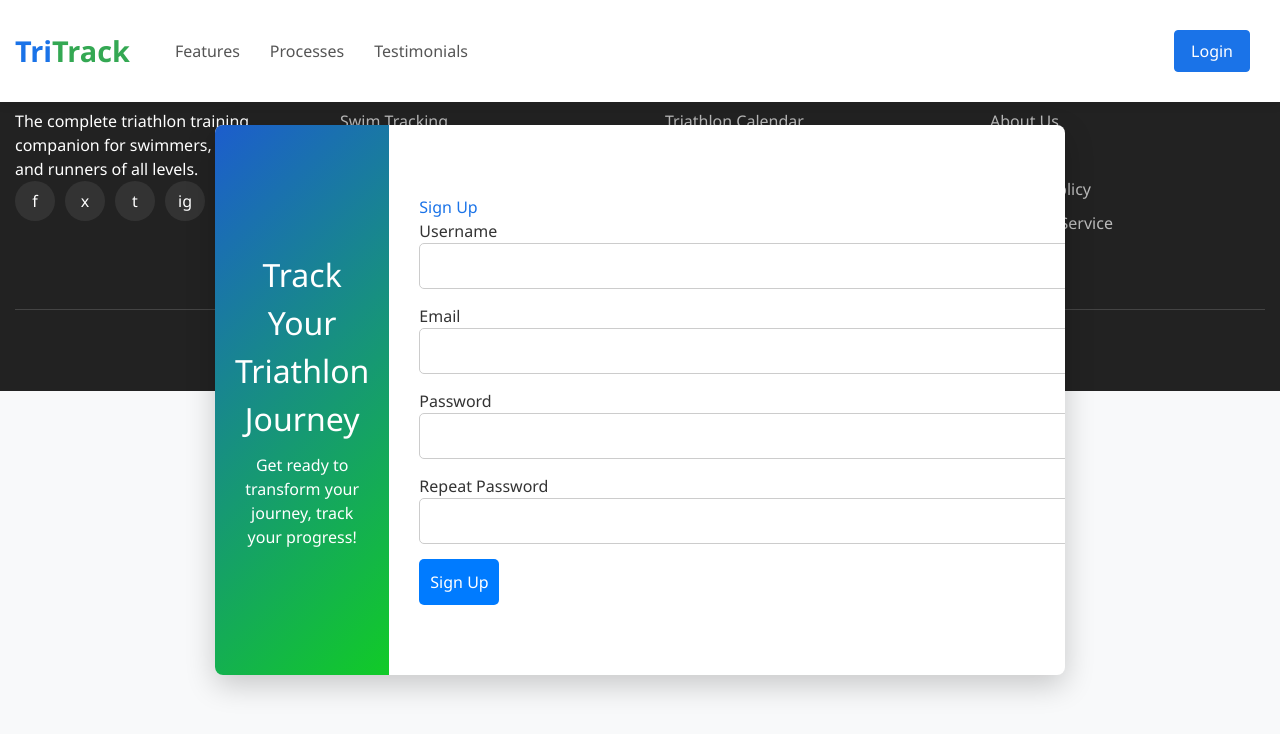
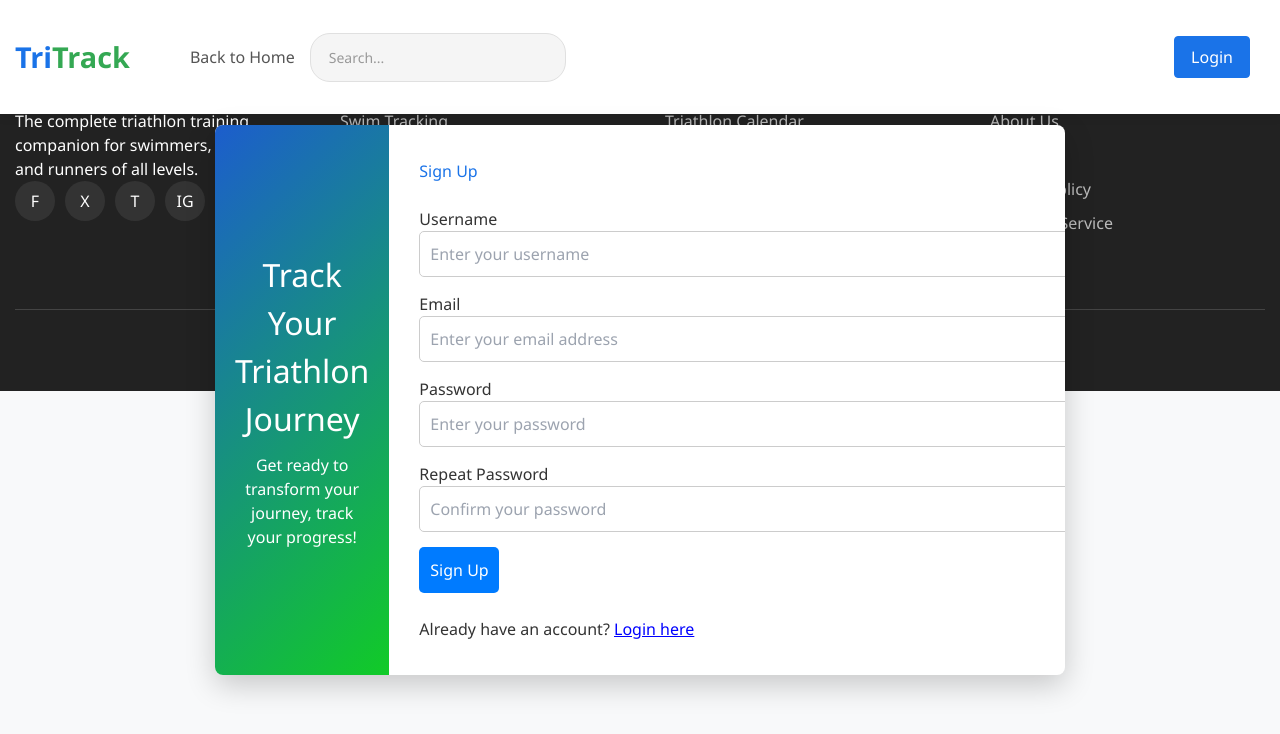
Before and after one commit to vuhuy194779/Agile-Web-Dev-CITS5505, a Flask app: page /signup in a window 1280 px wide. Shown: the top 734 px of the page. Run offline with Flask 3, Linux system fonts and the light colour scheme; some libraries are stand-ins or nearby versions.

Commit message:
Add footer, add search-bar
1.fix css previous problem
2. add footer
3. add search bar
4. link sign and login together

```diff
--- a/web/app/static/welcome-page.css
+++ b/web/app/static/welcome-page.css
@@ -116,7 +116,7 @@
   display: flex;
   list-style: none;
   margin: 0;
-  padding: 0;
+  padding: 15px;
 }
 
 nav ul li {
@@ -132,6 +132,18 @@
 
 nav ul li a:hover {
   color: #1a73e8;
+}
+
+#nav-menu a.highlight {
+  background-color: #007BFF; /* 蓝色背景 */
+  color: white;
+  border-radius: 4px;
+  padding: 6px 12px;
+  text-decoration: none;
+}
+
+#nav-menu a.highlight:hover {
+  background-color: #0056b3;
 }
 
 /* mobile button */
@@ -203,6 +215,11 @@
 
 input.submit:hover {
   background-color: #155ec3;
+}
+
+.login-link a {
+  color: blue;
+  text-decoration: underline;
 }
 
 /* if already logined */
--- a/web/app/templates/base.html
+++ b/web/app/templates/base.html
@@ -4,11 +4,10 @@
     <meta charset="UTF-8" />
     <meta name="viewport" content="width=device-width, initial-scale=1.0" />
     <title>TriTrack - Your Triathlon Journey Tracker</title>
-    <link rel="stylesheet" href="{{ url_for('static', filename='welcome-page.css') }}">
+    <link rel="stylesheet" href="{{ url_for('static', filename='welcome-page.css') }}" />
     <link rel="stylesheet" href="/static/upload.css" />
     <script src="https://cdn.tailwindcss.com"></script>
     <script src="https://code.jquery.com/jquery-3.6.0.min.js"></script>
-    <script src="{{ url_for('static', filename='welcome-page-bottom.js') }}"></script>
     <script src="/static/upload.js"></script>
   </head>
   <body>
@@ -18,30 +17,45 @@
         <div class="header-content">
           <a href="/" class="logo" title="Go to homepage">Tri<span class="highlight">Track</span></a>
           <button class="mobile-menu-btn">☰</button>
+
           <nav>
             <ul id="nav-menu">
-                {% if current_user.is_anonymous %}
+              {% if request.path == '/login' or request.path == '/signup' %}
+              <li><a href="/">Back to Home</a></li>
+              {% elif current_user.is_anonymous %}
               <li><a href="#features">Features</a></li>
               <li><a href="#how-it-works">Processes</a></li>
               <li><a href="#testimonials">Testimonials</a></li>
               {% else %}
-                  <li><a href="{{ url_for('upload') }}">Upload</a></li>
-                  <li><a href="#">Share</a></li>
+              <li><a href="{{ url_for('upload') }}" class="highlight">Upload</a></li>
+              <li><a href="#" class="highlight">Share</a></li>
               {% endif %}
             </ul>
-
-
+            <div class="right-group">
+              <div class="search-container">
+                <form action="#" method="get" class="search-form">
+                  <input type="text" name="search" placeholder="Search..." class="search-input" />
+                  <button type="submit" class="search-button">
+                    <i class="fas fa-search"></i>
+                  </button>
+                </form>
+              </div>
+            </div>
             <div class="nav-right">
-              {% if current_user.is_anonymous %}
+              {% if request.path == '/login' %}
+              <a href="{{ url_for('signup') }}" id="signup-btn">Sign Up</a>
+              {% elif request.path == '/signup' %}
+              <a href="{{ url_for('login') }}" id="login-btn">Login</a>
+              {% elif current_user.is_anonymous %}
               <a href="{{ url_for('login') }}" id="login-btn">Login</a>
               {% else %}
               <div class="user-menu" onclick="toggleDropdown()">
-                <img src="{{ url_for('static', filename='avatar.png') }}" class="avatar" alt="avatar">
+                <img src="{{ url_for('static', filename='avatar.png') }}" class="avatar" alt="avatar" />
                 <span>{{ current_user.username }}</span>
                 <div id="dropdown" class="dropdown hidden">
-                  <a href="#">Personal Data</a>
-                  <a href="#">Sport track</a>
-                  <a href="{{ url_for('logout') }}">log out</a>
+                  <!--<a href="#">Personal Data</a> -->
+                  <a href="#">Sport Track</a>
+                  <a href="{{ url_for('logout') }}">Log out</a>
                 </div>
               </div>
               {% endif %}
@@ -51,18 +65,13 @@
       </div>
     </header>
 
-
-
-    {% with messages = get_flashed_messages() %}
-        {% if messages %}
+    {% with messages = get_flashed_messages() %} {% if messages %}
     <ul>
       {% for message in messages %}
       <li>{{ message }}</li>
       {% endfor %}
     </ul>
-        {% endif %}
-    {% endwith %}
-    {% block content %}{% endblock %}
+    {% endif %} {% endwith %} {% block content %}{% endblock %}
     <footer>
       <div class="container">
         <div class="footer-content">
@@ -70,10 +79,10 @@
             <h3>TriTrack</h3>
             <p>The complete triathlon training companion for swimmers, cyclists, and runners of all levels.</p>
             <div class="social-icons">
-              <a href="https://www.facebook.com" target="_blank" rel="noopener noreferrer">f</a>
-              <a href="https://www.twitter.com" target="_blank" rel="noopener noreferrer">x</a>
-              <a href="https://www.tiktok.com" target="_blank" rel="noopener noreferrer">t</a>
-              <a href="https://www.instagram.com" target="_blank" rel="noopener noreferrer">ig</a>
+              <a href="https://www.facebook.com" target="_blank" rel="noopener noreferrer">F</a>
+              <a href="https://www.twitter.com" target="_blank" rel="noopener noreferrer">X</a>
+              <a href="https://www.tiktok.com" target="_blank" rel="noopener noreferrer">T</a>
+              <a href="https://www.instagram.com" target="_blank" rel="noopener noreferrer">IG</a>
             </div>
           </div>
           <div class="footer-column">
@@ -108,5 +117,6 @@
         </div>
       </div>
     </footer>
+    <script src="{{ url_for('static', filename='welcome-page-bottom.js') }}"></script>
   </body>
-  <script src="{{ url_for('static', filename='welcome-page-bottom.js') }}"></script>
+</html>
--- a/web/app/templates/signup.html
+++ b/web/app/templates/signup.html
@@ -1,6 +1,4 @@
-{% extends "base.html" %}
-
-{% block content %}
+{% extends "base.html" %} {% block content %}
 <!-- Sign Up Modal -->
 <div id="signUpModal" class="signup-modal">
   <div class="modal-card">
@@ -15,43 +13,43 @@
     <!-- Right: form -->
     <div class="modal-card-form">
       <h2>Sign Up</h2>
+      <br/>
       <form id="signUpForm" action="/signup" method="post">
         {{ form.hidden_tag() }}
         <p>
-                {{ form.username.label }}<br>
-                {{ form.username(size=64) }}<br>
+          {{ form.username.label }}<br />
+          {{ form.username(size=64, placeholder="Enter your username") }}<br />
           {% for error in form.username.errors %}
-                <span style="color: red;">[{{ error }}]</span>
+          <span style="color: red">[{{ error }}]</span>
           {% endfor %}
         </p>
         <p>
-                {{ form.email.label }}<br>
-                {{ form.email(size=64) }}<br>
+          {{ form.email.label }}<br />
+          {{ form.email(size=64, placeholder="Enter your email address") }}<br />
           {% for error in form.email.errors %}
-                <span style="color: red;">[{{ error }}]</span>
+          <span style="color: red">[{{ error }}]</span>
           {% endfor %}
         </p>
         <p>
-                {{ form.password.label }}<br>
-                {{ form.password(size=64) }}<br>
+          {{ form.password.label }}<br />
+          {{ form.password(size=64, placeholder="Enter your password") }}<br />
           {% for error in form.password.errors %}
-                <span style="color: red;">[{{ error }}]</span>
+          <span style="color: red">[{{ error }}]</span>
           {% endfor %}
         </p>
         <p>
-                {{ form.password2.label }}<br>
-                {{ form.password2(size=64) }}<br>
+          {{ form.password2.label }}<br />
+          {{ form.password2(size=64, placeholder="Confirm your password") }}<br />
           {% for error in form.password2.errors %}
-                <span style="color: red;">[{{ error }}]</span>
+          <span style="color: red">[{{ error }}]</span>
           {% endfor %}
         </p>
-            <p>
-                {{ form.submit() }}
-            </p>
+        <p>{{ form.submit() }}</p>
+        <br />
+        <p class="login-link">Already have an account? <a href="{{ url_for('login') }}">Login here</a></p>
       </form>
     </div>
   </div>
 </div>
 
-
 {% endblock %}
```
Also changed, not shown: web/app/static/welcome-page.js (+11 -0 lines), web/app/templates/login.html (+6 -2 lines), web/app/templates/welcome-page.html (+9 -10 lines), README.md. Lines whose indentation alone changed are shown as unchanged.
